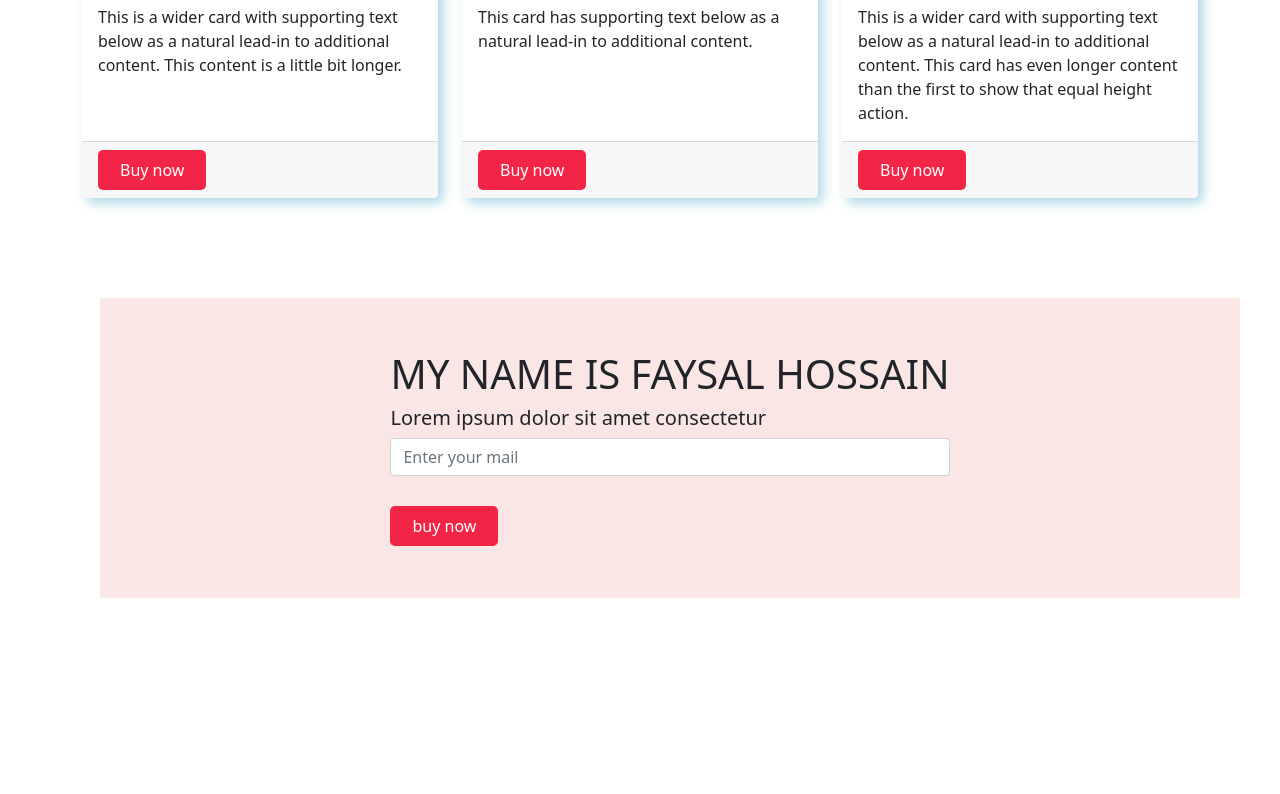
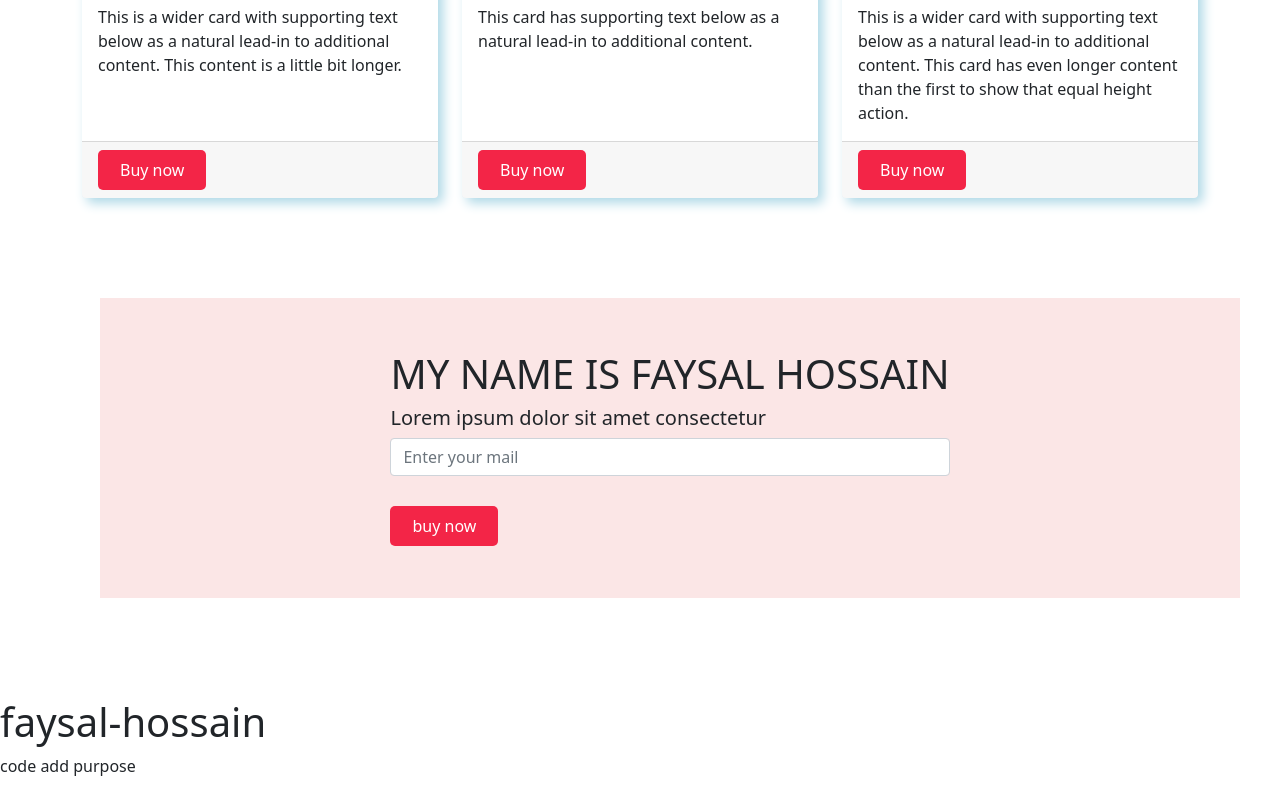
Before and after one commit to faysal-hossain11/panda-commerce, a plain HTML site: page index.html in a window 1280 px wide. Shown: the part 2160-2954 px from the top of the page. Before the commit the page ends 2858 px from the top, so only its background shows below. Drawn offline with nearby package versions, Linux system fonts and the light colour scheme.

Commit message:
add code

```diff
--- a/index.html
+++ b/index.html
@@ -182,7 +182,10 @@
     </div>
 
 
-
+    <div class="faysal-hossain">
+      <h1>faysal-hossain</h1>
+      <p>code add purpose</p>
+    </div>
 
 
 
```
